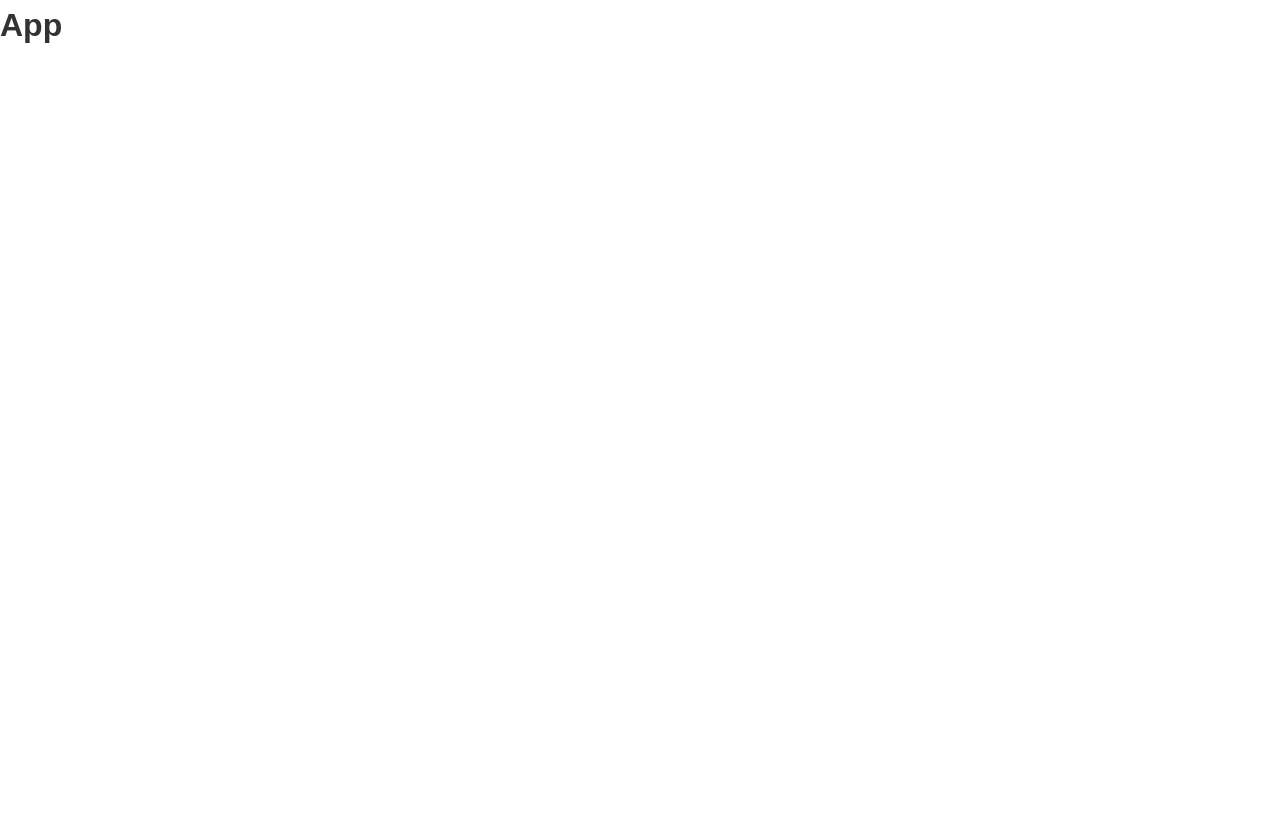
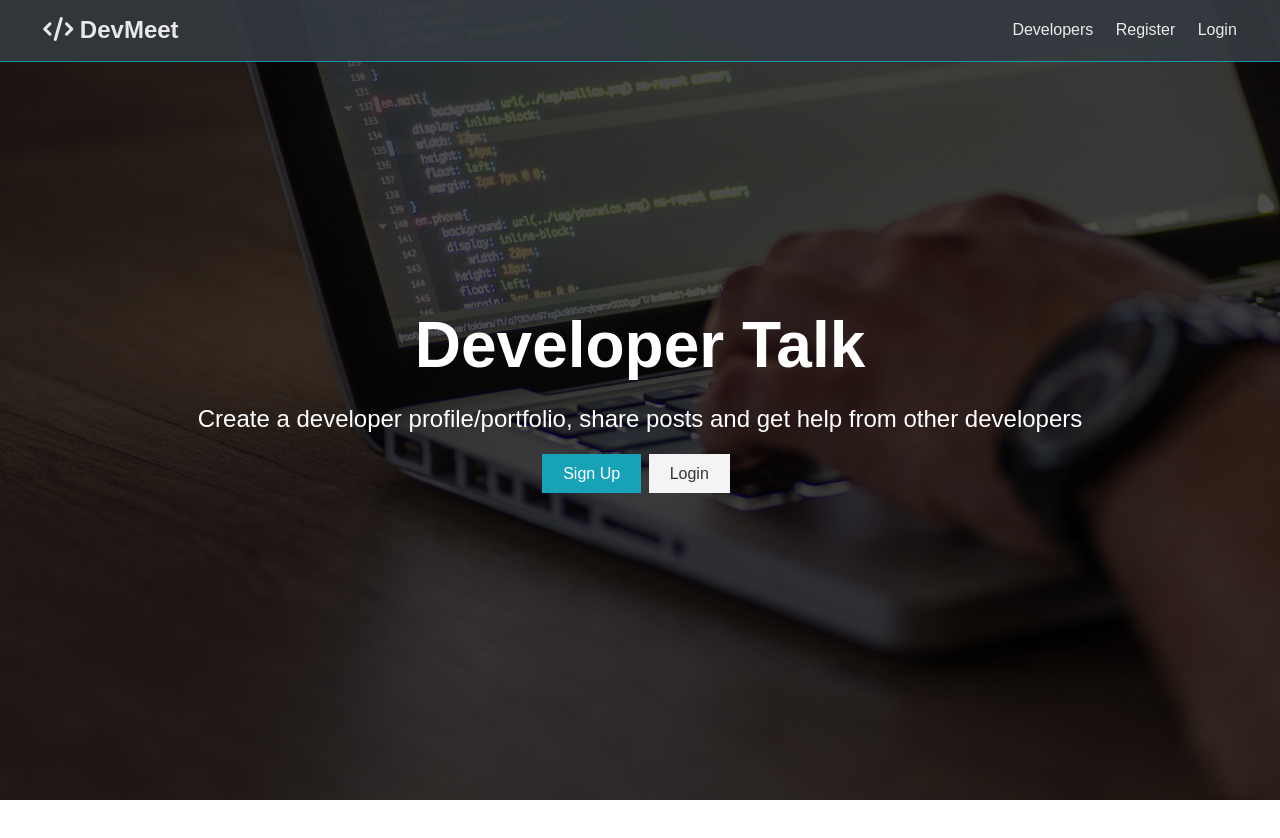
Before and after one commit to sa-ritesh/DevMeet-React-App, a React (Create React App) app in the folder client/: page / in a window 1280 px wide. Shown: the top 838 px of the page. Before the commit the page ends 800 px from the top, so only its background shows below. Built offline with nearby package versions, Linux system fonts and the light colour scheme.

Commit message:
Route setup for login and register

```diff
--- a/client/public/index.html
+++ b/client/public/index.html
@@ -13,7 +13,7 @@
 
     <link rel="manifest" href="%PUBLIC_URL%/manifest.json" />
     <script src="https://kit.fontawesome.com/b632a51d88.js" crossorigin="anonymous"></script>
-    <title>React App</title>
+    <title>DevMeet</title>
   </head>
   <body>
     <noscript>You need to enable JavaScript to run this app.</noscript>
--- a/client/src/App.js
+++ b/client/src/App.js
@@ -1,11 +1,25 @@
 import React, { Fragment } from "react";
 import "./App.css";
+import { BrowserRouter as Router, Route, Switch } from "react-router-dom";
+import Landing from "./components/layout/Landing";
+import Navbar from "./components/layout/Navbar";
+import Login from "./components/auth/Login";
+import Register from "./components/auth/Register";
 
 const App = () => {
   return (
-    <Fragment>
-      <h1>App</h1>
-    </Fragment>
+    <Router>
+      <Fragment>
+        <Navbar />
+        <Route exact path="/" component={Landing} />
+        <section className="container">
+          <Switch>
+            <Route exact path="/login" component={Login} />
+            <Route exact path="/register" component={Register} />
+          </Switch>
+        </section>
+      </Fragment>
+    </Router>
   );
 };
 
--- /dev/null
+++ b/client/src/components/auth/Login.js
@@ -0,0 +1,7 @@
+import React from "react";
+
+const Login = () => {
+  return <div>Login</div>;
+};
+
+export default Login;
--- /dev/null
+++ b/client/src/components/auth/Register.js
@@ -0,0 +1,7 @@
+import React from "react";
+
+const Register = () => {
+  return <div>Register</div>;
+};
+
+export default Register;
--- /dev/null
+++ b/client/src/components/layout/Landing.js
@@ -0,0 +1,28 @@
+import React from "react";
+import { Link } from "react-router-dom";
+
+const Landing = (props) => {
+  return (
+    <section className="landing">
+      <div className="dark-overlay">
+        <div className="landing-inner">
+          <h1 className="x-large">Developer Talk</h1>
+          <p className="lead">
+            Create a developer profile/portfolio, share posts and get help from
+            other developers
+          </p>
+          <div className="buttons">
+            <Link to="register" className="btn btn-primary">
+              Sign Up
+            </Link>
+            <Link to="login" className="btn btn-light">
+              Login
+            </Link>
+          </div>
+        </div>
+      </div>
+    </section>
+  );
+};
+
+export default Landing;
--- /dev/null
+++ b/client/src/components/layout/Navbar.js
@@ -0,0 +1,27 @@
+import React from "react";
+import { Link } from "react-router-dom";
+
+const Navbar = () => {
+  return (
+    <nav className="navbar bg-dark">
+      <h1>
+        <Link to="/">
+          <i className="fas fa-code"></i> DevMeet
+        </Link>
+      </h1>
+      <ul>
+        <li>
+          <Link to="!">Developers</Link>
+        </li>
+        <li>
+          <Link to="/register">Register</Link>
+        </li>
+        <li>
+          <Link to="/login">Login</Link>
+        </li>
+      </ul>
+    </nav>
+  );
+};
+
+export default Navbar;
```
